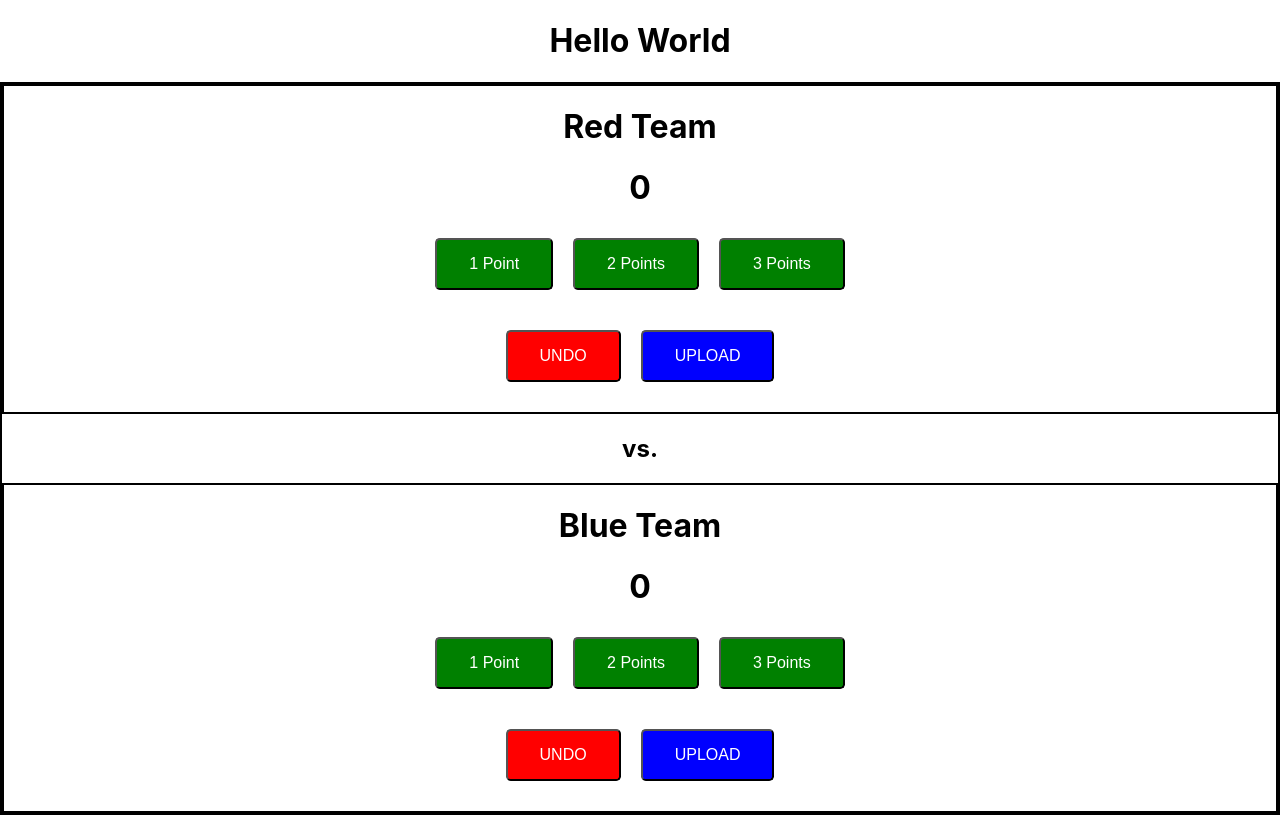
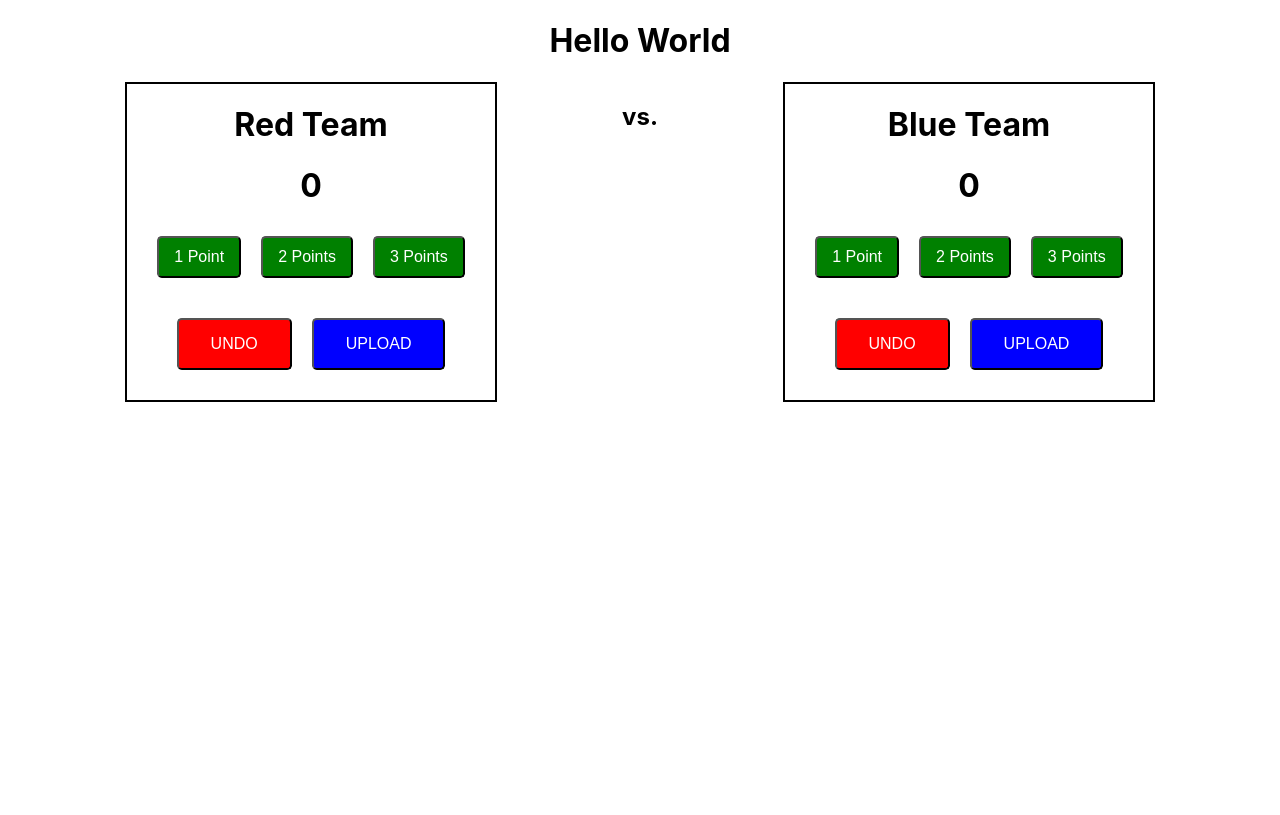
Before and after one commit to JanuarS/showdown, a React (Create React App) app: page / in a window 1280 px wide. Built offline with nearby package versions, Linux system fonts and the light colour scheme.

Commit message:
Added Match component

```diff
--- a/src/App.css
+++ b/src/App.css
@@ -24,7 +24,7 @@
   color: white;
 }
 
-/* .ScoreKeeper {
+.match {
   display: flex;
   flex-direction: row;
-} */
+}
--- a/src/App.js
+++ b/src/App.js
@@ -7,7 +7,7 @@ function App() {
   return (
     <div className="App">
       <h1>Hello World</h1>
-      <div className="ScoreKeeper">
+      <div className='match'>
         <ScoreKeeper team='Red Team'/>
         <h2>vs.</h2>
         <ScoreKeeper team='Blue Team'/>
--- /dev/null
+++ b/src/components/Match/index.js
@@ -0,0 +1,6 @@
+import React, {useState} from 'react';
+import "./style.css";
+
+const Match = () => {
+
+}
--- a/src/components/ScoreKeeper/style.css
+++ b/src/components/ScoreKeeper/style.css
@@ -2,6 +2,7 @@
     border: 2px solid black;
     width: auto;
     margin: auto;
+    display: inline-block;
 }
 
 .ScoreKeeper-buttons {
@@ -12,7 +13,7 @@
     background-color: green;
     color: white;
     border-radius: 0.3rem;
-    padding: 15px 32px;
+    padding: 10px 15px;
     text-align: center;
     text-decoration: none;
     display: inline-block;
```
Also changed, not shown: public/manifest.json, src/components/Match/style.css (added), 1 other file (tests, documents, lock files or other folders).
